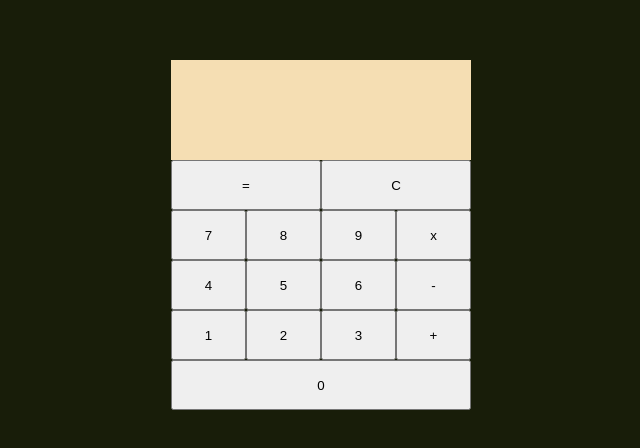
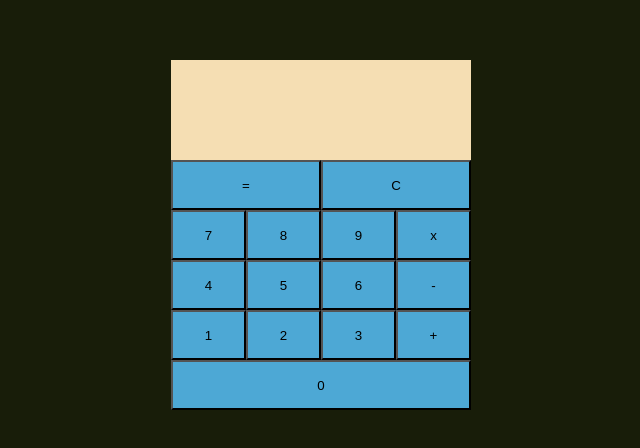
Before and after one commit to Javier19-cmd/Lab_Calculadora, a React (Vite) app in the folder calculadora/: page / in a window 1280 px wide. Shown: the part 340-788 px from the top of the page, without its empty margins (579-1219 px from the left). Built offline with nearby package versions, Linux system fonts and the light colour scheme.

Commit message:
agregando volores

```diff
--- a/calculadora/src/App.css
+++ b/calculadora/src/App.css
@@ -18,6 +18,7 @@ body{
   height: 50px;
   left: 750px;
   top: 600px;
+  background: #4DA8D5;
 }
 
 /*Propiedades del botón uno*/
@@ -27,7 +28,7 @@ body{
   height: 50px;
   left: 450px;
   top: 550px;
-
+  background: #4DA8D5;
 }
 
 /*Propiedades del botón dos*/
@@ -37,6 +38,7 @@ body{
   height: 50px;
   left: 450px;
   top: 550px;
+  background: #4DA8D5;
 }
 
 /*Propiedades del botón tres*/
@@ -46,6 +48,7 @@ body{
   height: 50px;
   left: 450px;
   top: 550px;
+  background: #4DA8D5;
 }
 
 /*Propiedades del botón para el más*/
@@ -54,6 +57,7 @@ body{
   width: 75px;
   height: 50px;
   top: 550px;
+  background: #4DA8D5;
 }
 
 /*Propiedades del botón cuatro*/
@@ -63,6 +67,7 @@ body{
   height: 50px;
   left: 225px;
   top: 500px;
+  background: #4DA8D5;
 }
 
 /*Propiedades del botón cinco*/
@@ -72,6 +77,7 @@ body{
   height: 50px;
   left: 225px;
   top: 500px;
+  background: #4DA8D5;
 }
 
 /*Propiedades del botón seis*/
@@ -81,6 +87,7 @@ body{
   height: 50px;
   left: 225px;
   top: 500px;
+  background: #4DA8D5;
 }
 
 /*Propiedades del botón menos*/
@@ -90,6 +97,7 @@ body{
   height: 50px;
   top: 500px;
   left: -75px;
+  background: #4DA8D5;
 }
 
 /*Propiedades del botón siete*/
@@ -98,6 +106,7 @@ body{
   width: 75px;
   height: 50px;
   top: 450px;
+  background: #4DA8D5;
 }
 
 /*Propiedades del botón ocho*/
@@ -107,6 +116,7 @@ body{
   width: 75px;
   height: 50px;
   top: 450px;
+  background: #4DA8D5;
 }
 
 /*Propiedades del botón nueve*/
@@ -116,6 +126,7 @@ body{
   height: 50px;
   left: 0px;
   top: 450px;
+  background: #4DA8D5;
 }
 
 /* Propiedades para el botón de multiplicación */
@@ -125,6 +136,7 @@ body{
   height: 50px;
   left: -150px;
   top: 450px;
+  background: #4DA8D5;
 }
 
 /*Propiedades del botón igual*/
@@ -134,6 +146,7 @@ body{
   height: 50px;
   left: -450px;
   top: 400px;
+  background: #4DA8D5;
 }
 
 /*Propiedades del botón borrar*/
@@ -143,6 +156,7 @@ body{
   height: 50px;
   left: -450px;
   top: 400px;
+  background: #4DA8D5;
 }
 
 /*Propiedades de la pantalla de la calculadora*/
```
